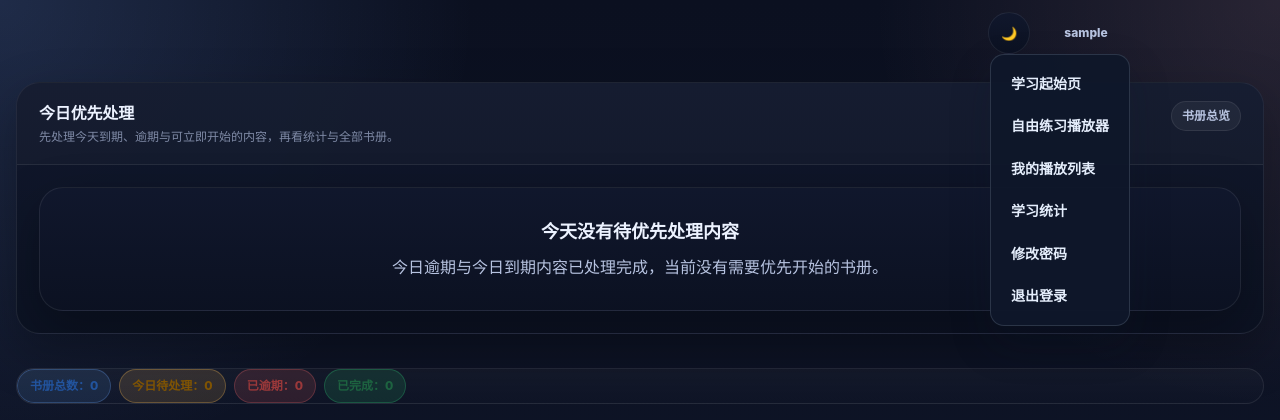
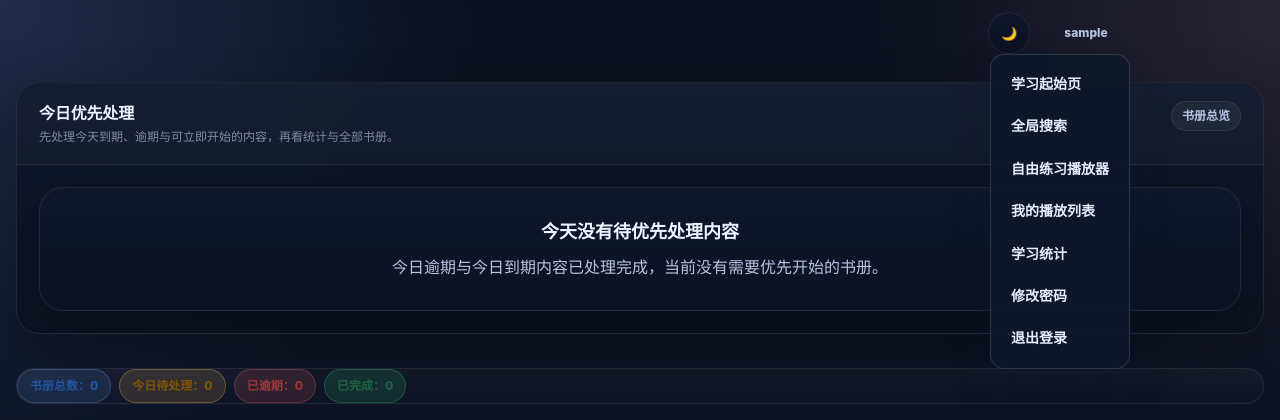
Before and after one commit to jyabing/study-dictation-system, a Django app: page / in a window 1280 px wide, after a click that opens the changed part. Shown: the top 420 px of the page. Run offline with Django 4.2, Linux system fonts and the light colour scheme; the visitor is signed in with stand-in values (Sample User, id 1); data that the repository does not hold is empty.

Commit message:
Add global search link to user menu

```diff
--- a/app/train/templates/train/base_train.html
+++ b/app/train/templates/train/base_train.html
@@ -37,6 +37,7 @@
             <summary class="user-pill">{{ request.user.username }}</summary>
             <div class="user-dropdown">
                 <a href="{% url 'dashboard' %}" class="user-dropdown-link">学习起始页</a>
+                <a href="{% url 'global-search' %}" class="user-dropdown-link">全局搜索</a>
                 <a href="{% url 'practice-player' %}" class="user-dropdown-link">自由练习播放器</a>
                 <a href="{% url 'practice-library' %}" class="user-dropdown-link">我的播放列表</a>
                 <a href="{% url 'stats-page' %}" class="user-dropdown-link">学习统计</a>
```
